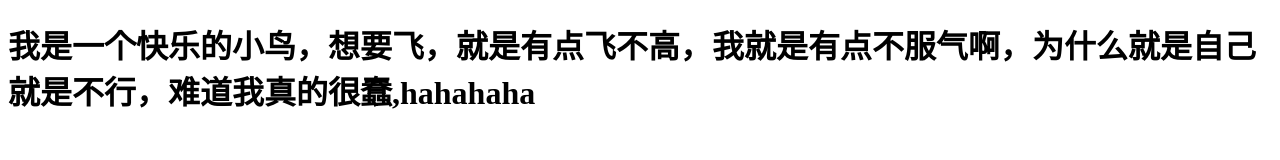
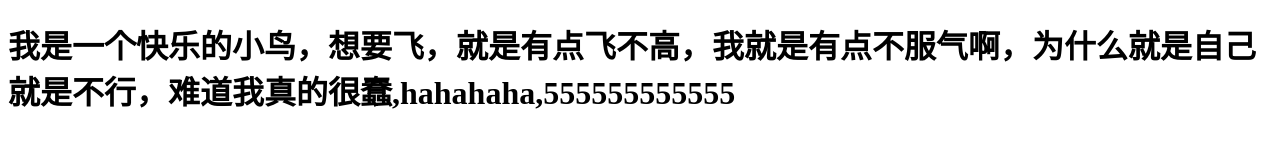
Before and after one commit to guduren/git-demo, a plain HTML site: page index.html in a window 1280 px wide. Drawn offline with Linux system fonts and the light colour scheme.

Commit message:
程序员第四次提交了

```diff
--- a/index.html
+++ b/index.html
@@ -5,6 +5,6 @@
 		<title></title>
 	</head>
 	<body>
-		<h1>我是一个快乐的小鸟，想要飞，就是有点飞不高，我就是有点不服气啊，为什么就是自己就是不行，难道我真的很蠢,hahahaha</h1>
+		<h1>我是一个快乐的小鸟，想要飞，就是有点飞不高，我就是有点不服气啊，为什么就是自己就是不行，难道我真的很蠢,hahahaha,555555555555</h1>
 	</body>
 </html>
```
